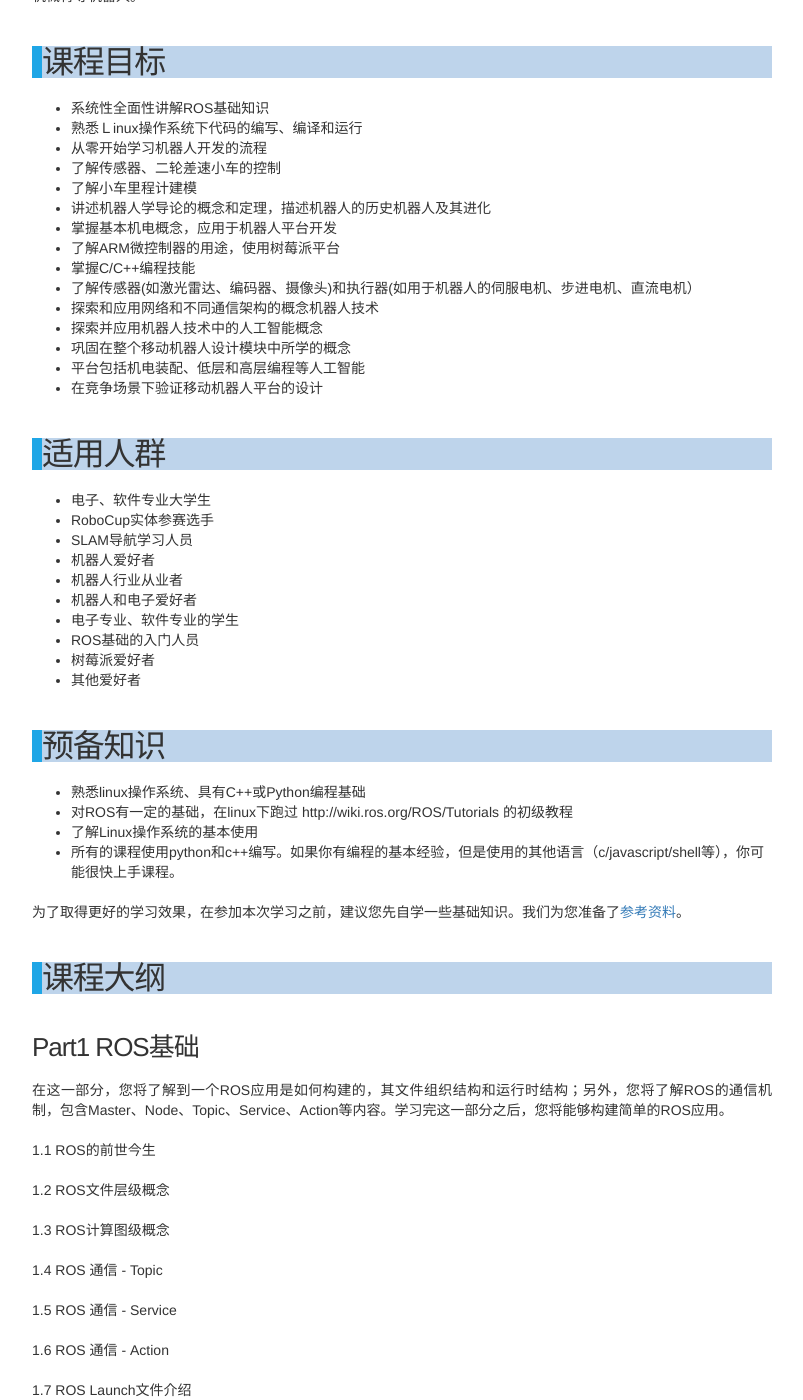
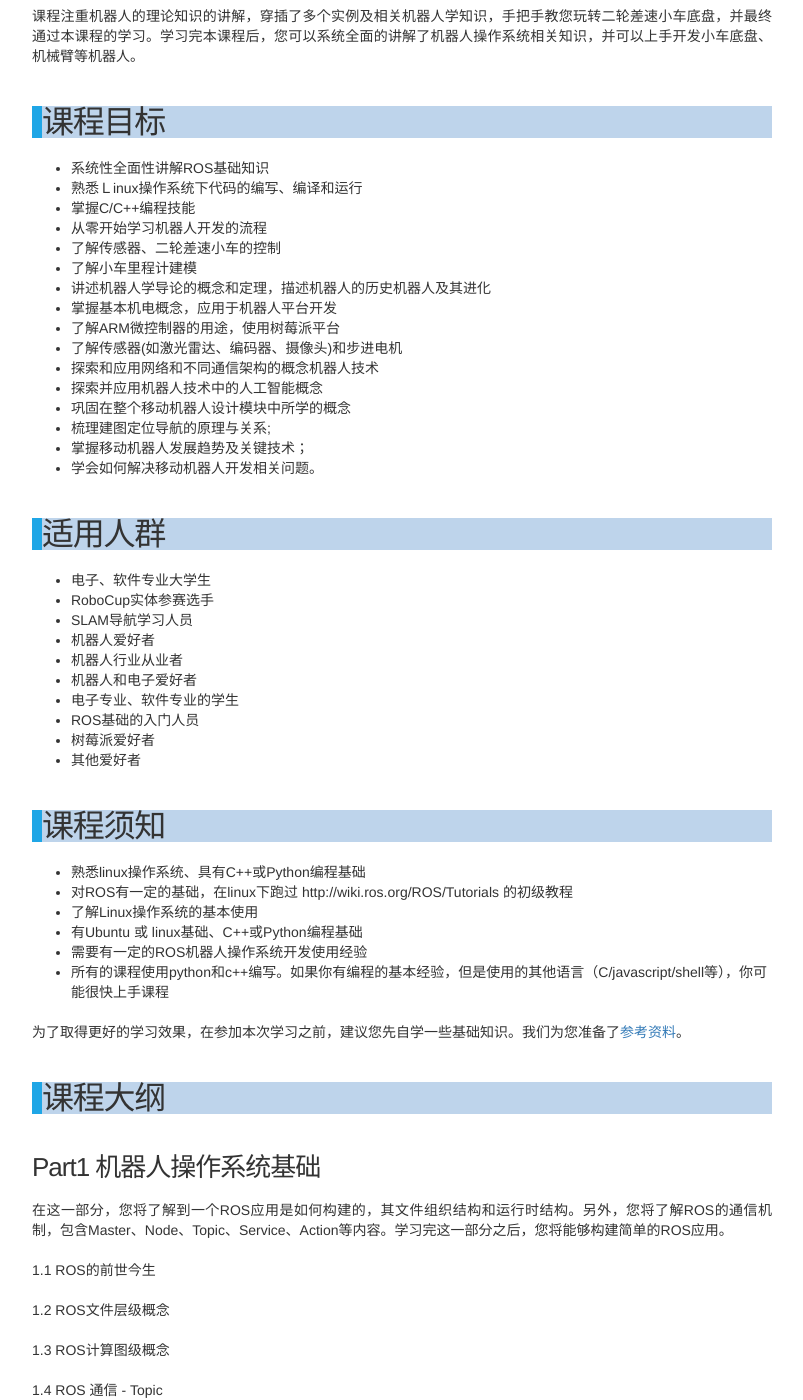
Before and after one commit to TonyRobotics/TonyRobotics.github.io, a Jekyll site: the page built from index.md, in a window 1280 px wide and 1400 px high, scrolled down 503 px. Shown: the whole window, without its empty margins (238-1041 px from the left). Built offline with Jekyll 4.4.1, drawn with Linux system fonts in a browser that asks for light colours; nearby versions of some CDN libraries; some of the changed text lies outside the part shown.

Commit message:
修改index.md

```diff
--- a/index.md
+++ b/index.md
@@ -14,10 +14,11 @@ permalink: /
 
 ## 课程介绍
 
-本课程旨在帮助您学习机器人操作系统（ [Robot Operating System](http://wiki.ros.org/)，以下简称ROS）。课程注重知识点的连贯性，从ROS安装开始，深入讲解了ROS C++客户端，tf，仿真，传感器，以及自主导航，建图。
+本课程旨在帮助您学习机器人操作系统（ [Robot Operating System](http://wiki.ros.org/)，以下简称ROS）。本课程可以帮助学员排除使用开发ROS导航功能包的算法外的困难，理清建图定位导航的原理与关系，掌握移动机器人发展趋势及关键技术，以及学会如何解决移动机器人开发相关问题。
 
-课程注重实战操作，通过在移动机器人开发学习平台 [Abel05](abel05/)上的一系列的开发工作，使学生能够学习和实践移动机器人相关的内容，包含网络环境搭建、里程计构建、 SLAM、建图、定位、导航、
-避障等。
+课程注重知识点的连贯性，从ROS安装开始，深入讲解了ROS C++客户端，tf，仿真，传感器，以及自主导航，建图。
+
+课程注重实战操作，通过在移动机器人开发学习平台 [Abel05](abel05/)上的一系列的开发工作，使学生能够学习和实践移动机器人相关的内容，包含网络环境搭建、里程计构建、 SLAM、建图、定位、导航、避障等。
 
 课程注重机器人的理论知识的讲解，穿插了多个实例及相关机器人学知识，手把手教您玩转二轮差速小车底盘，并最终通过本课程的学习。学习完本课程后，您可以系统全面的讲解了机器人操作系统相关知识，并可以上手开发小车底盘、机械臂等机器人。
 
@@ -27,19 +28,20 @@ permalink: /
 
 - 系统性全面性讲解ROS基础知识
 - 熟悉Ｌinux操作系统下代码的编写、编译和运行
+- 掌握C/C++编程技能
 - 从零开始学习机器人开发的流程
 - 了解传感器、二轮差速小车的控制
 - 了解小车里程计建模
 - 讲述机器人学导论的概念和定理，描述机器人的历史机器人及其进化
 - 掌握基本机电概念，应用于机器人平台开发
 - 了解ARM微控制器的用途，使用树莓派平台
-- 掌握C/C++编程技能
-- 了解传感器(如激光雷达、编码器、摄像头)和执行器(如用于机器人的伺服电机、步进电机、直流电机）
+- 了解传感器(如激光雷达、编码器、摄像头)和步进电机
 - 探索和应用网络和不同通信架构的概念机器人技术
 - 探索并应用机器人技术中的人工智能概念
 - 巩固在整个移动机器人设计模块中所学的概念
-- 平台包括机电装配、低层和高层编程等人工智能
-- 在竞争场景下验证移动机器人平台的设计
+- 梳理建图定位导航的原理与关系;
+- 掌握移动机器人发展趋势及关键技术；
+- 学会如何解决移动机器人开发相关问题。
 
 <a name='people'></a>
 
@@ -58,12 +60,14 @@ permalink: /
 
 <a name='prepare'></a>
 
-## 预备知识
+## 课程须知
 
 - 熟悉linux操作系统、具有C++或Python编程基础
 - 对ROS有一定的基础，在linux下跑过 http://wiki.ros.org/ROS/Tutorials 的初级教程
 - 了解Linux操作系统的基本使用
-- 所有的课程使用python和c++编写。如果你有编程的基本经验，但是使用的其他语言（c/javascript/shell等），你可能很快上手课程。
+- 有Ubuntu 或 linux基础、C++或Python编程基础
+- 需要有一定的ROS机器人操作系统开发使用经验
+- 所有的课程使用python和c++编写。如果你有编程的基本经验，但是使用的其他语言（C/javascript/shell等），你可能很快上手课程
 
 为了取得更好的学习效果，在参加本次学习之前，建议您先自学一些基础知识。我们为您准备了[参考资料](reference/)。
 
@@ -71,9 +75,9 @@ permalink: /
 
 ## 课程大纲
 
-### Part1 ROS基础
+### Part1 机器人操作系统基础
 
-在这一部分，您将了解到一个ROS应用是如何构建的，其文件组织结构和运行时结构；另外，您将了解ROS的通信机制，包含Master、Node、Topic、Service、Action等内容。学习完这一部分之后，您将能够构建简单的ROS应用。
+在这一部分，您将了解到一个ROS应用是如何构建的，其文件组织结构和运行时结构。另外，您将了解ROS的通信机制，包含Master、Node、Topic、Service、Action等内容。学习完这一部分之后，您将能够构建简单的ROS应用。
 
 1.1 ROS的前世今生
 
@@ -89,11 +93,23 @@ permalink: /
 
 1.7 ROS Launch文件介绍
 
-### Part2
+### Part2 移动机器人实战
 
-### Part3
+在这一部分，您将学会从零开始驱动电机转动和控制小车。学会如何标定电机、驱动激光传感器，最终实现移动机器人建图和自动导航。
 
-### Part4
+2.1.ROS基础知识回顾
+
+2.2.RoboWare Studio安装及使用
+
+2.3.让底盘动起来！差速控制模型及串口驱动编写
+
+2.4.将程序放到底盘上以及运动模型的标定
+
+2.5.标定结果测试
+
+2.6.激光传感器安装与显示
+
+2.7.机器人SLAM-建图与导航
 
 具体的课程安排，请点击： [课程安排](schedule/)
 
```
Also changed, not shown: other parts of index.md (+1 -1 lines), abel05.md (+1 -1 lines), Readme.md.
